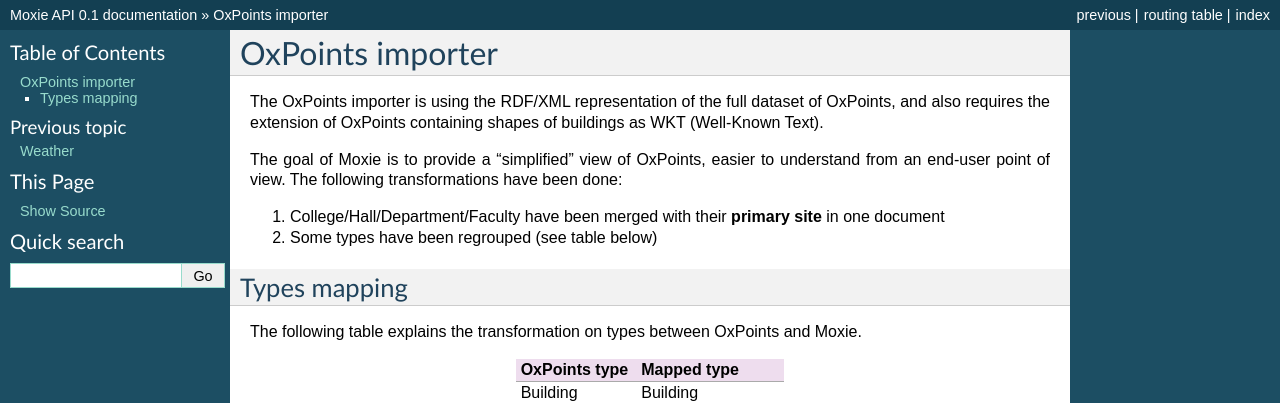
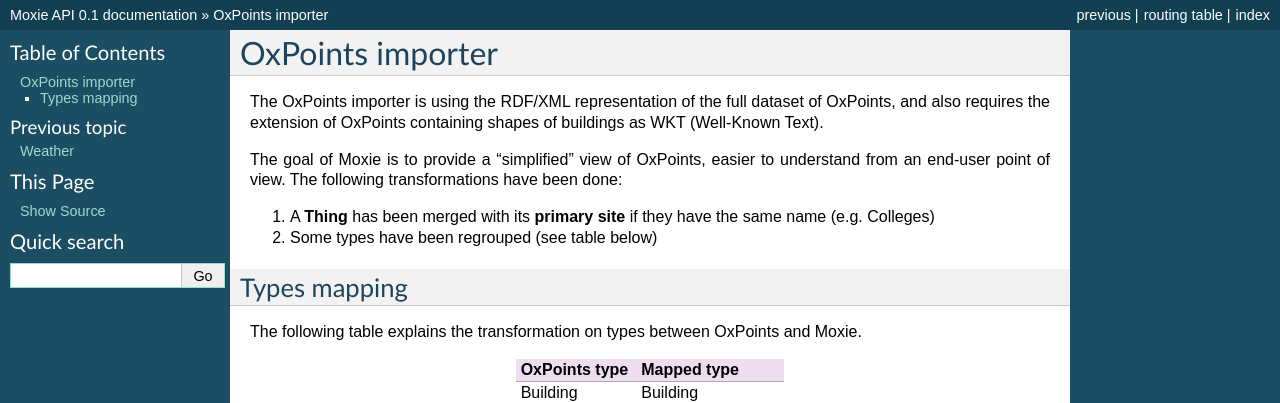
Before and after one commit to martinfilliau/moxie, a Sphinx documentation site: the page built from docs/source/places/oxpoints.rst, in a window 1280 px wide. Shown: the top 403 px of the page. Built offline with Sphinx 7.4.7, drawn with Linux system fonts in a browser that asks for light colours.

Commit message:
Updated documentation regarding merge in oxpoints

```diff
--- a/docs/source/places/oxpoints.rst
+++ b/docs/source/places/oxpoints.rst
@@ -7,7 +7,7 @@ and also requires the extension of OxPoints containing shapes of buildings as WK
 The goal of Moxie is to provide a "simplified" view of OxPoints, easier to understand
 from an end-user point of view. The following transformations have been done:
 
-1. College/Hall/Department/Faculty have been merged with their **primary site** in one document
+1. A **Thing** has been merged with its **primary site** if they have the same name (e.g. Colleges)
 2. Some types have been regrouped (see table below)
 
 Types mapping
```
